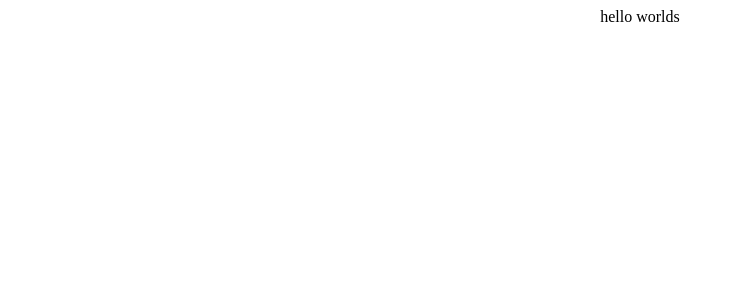
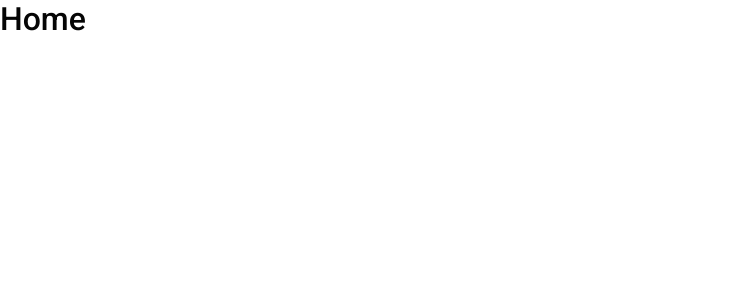
Before and after one commit to KieuDac201/facebook-clone, a React (Create React App) app: page / in a window 1280 px wide. Shown: the top 300 px of the page, without its empty margins (0-740 px from the left). Built offline with nearby package versions, Linux system fonts and the light colour scheme.

Commit message:
setup filee structure

```diff
--- a/package.json
+++ b/package.json
@@ -6,8 +6,11 @@
     "@testing-library/jest-dom": "^5.14.1",
     "@testing-library/react": "^11.2.7",
     "@testing-library/user-event": "^12.8.3",
+    "firebase": "^9.1.1",
+    "node-sass": "^6.0.1",
     "react": "^17.0.2",
     "react-dom": "^17.0.2",
+    "react-router-dom": "^5.3.0",
     "react-scripts": "4.0.3",
     "web-vitals": "^1.1.2"
   },
--- a/src/App.css
+++ /dev/null
@@ -1,38 +0,0 @@
-.App {
-  text-align: center;
-}
-
-.App-logo {
-  height: 40vmin;
-  pointer-events: none;
-}
-
-@media (prefers-reduced-motion: no-preference) {
-  .App-logo {
-    animation: App-logo-spin infinite 20s linear;
-  }
-}
-
-.App-header {
-  background-color: #282c34;
-  min-height: 100vh;
-  display: flex;
-  flex-direction: column;
-  align-items: center;
-  justify-content: center;
-  font-size: calc(10px + 2vmin);
-  color: white;
-}
-
-.App-link {
-  color: #61dafb;
-}
-
-@keyframes App-logo-spin {
-  from {
-    transform: rotate(0deg);
-  }
-  to {
-    transform: rotate(360deg);
-  }
-}
--- a/src/App.js
+++ b/src/App.js
@@ -1,7 +1,27 @@
-import "./App.css";
+import "./app.scss";
+import { BrowserRouter as Router, Switch, Route, Link } from "react-router-dom";
+import Home from "./pages/home/Home";
+import Auth from "./pages/auth/Auth";
+import NotFound from "./pages/notFound/NotFound";
 
 function App() {
-  return <div className="App">hello worlds</div>;
+  return (
+    <>
+      <Router>
+        <Switch>
+          <Route exact path="/">
+            <Home />
+          </Route>
+          <Route exact path="/auth">
+            <Auth />
+          </Route>
+          <Route path="*">
+            <NotFound />
+          </Route>
+        </Switch>
+      </Router>
+    </>
+  );
 }
 
 export default App;
--- /dev/null
+++ b/src/app.scss
@@ -0,0 +1,22 @@
+@import "./styles/base";
+
+* {
+  padding: 0;
+  margin: 0;
+  box-sizing: border-box;
+  color: $text-color;
+  font-weight: $text-regular;
+}
+
+html {
+  font-family: $font;
+}
+h1,
+h2,
+h3,
+h4,
+h5,
+h6 {
+  color: $text-bold-color;
+  font-weight: $text-medium;
+}
--- /dev/null
+++ b/src/pages/auth/Auth.js
@@ -0,0 +1,8 @@
+import React from "react";
+import "./auth.scss";
+
+const Auth = () => {
+  return <h1>Auth</h1>;
+};
+
+export default Auth;
--- /dev/null
+++ b/src/pages/home/Home.js
@@ -0,0 +1,8 @@
+import React from "react";
+import "./home.scss";
+
+const Home = () => {
+  return <h1>Home</h1>;
+};
+
+export default Home;
--- /dev/null
+++ b/src/pages/notFound/NotFound.js
@@ -0,0 +1,8 @@
+import React from "react";
+import "./notFound.scss";
+
+const NotFound = () => {
+  return <h1>NotFound</h1>;
+};
+
+export default NotFound;
--- /dev/null
+++ b/src/styles/_base.scss
@@ -0,0 +1,15 @@
+@import url("https://fonts.googleapis.com/css2?family=Roboto:wght@300;400;500&display=swap");
+
+$font: "Roboto", sans-serif;
+
+$primary-color: rgb(24, 119, 242);
+$bg-color: #f0f2f5;
+$white-color: #ffffff;
+
+$text-color: rgb(101, 103, 107);
+$text-bold-color: rgb(5, 5, 5);
+
+$text-light: 300;
+$text-regular: 400;
+$text-medium: 500;
+$text-bold: 700;
```
Also changed, not shown: src/pages/auth/auth.scss (added), src/pages/home/home.scss (added), src/pages/notFound/notFound.scss (added), 1 other file (tests, documents, lock files or other folders).
